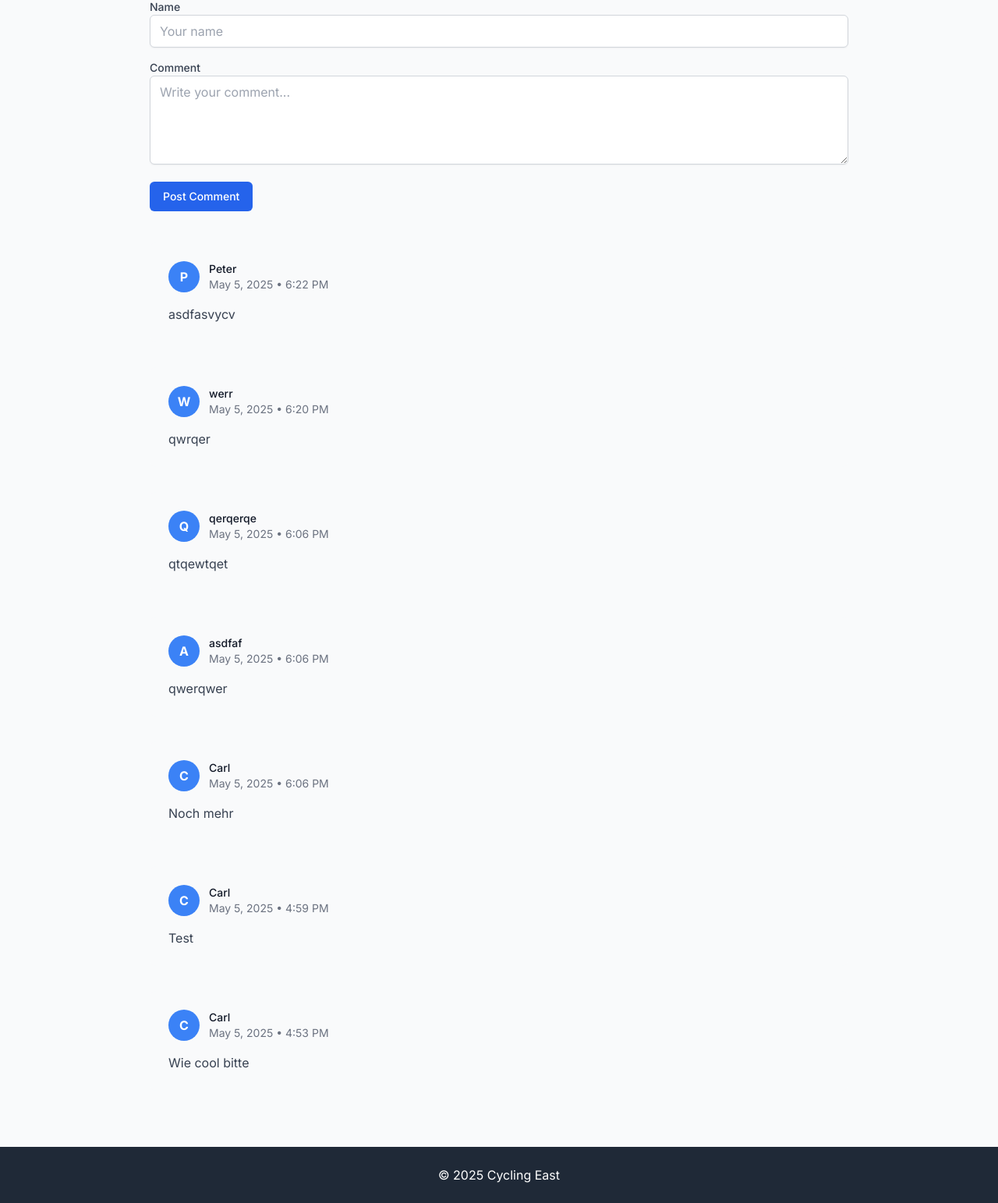
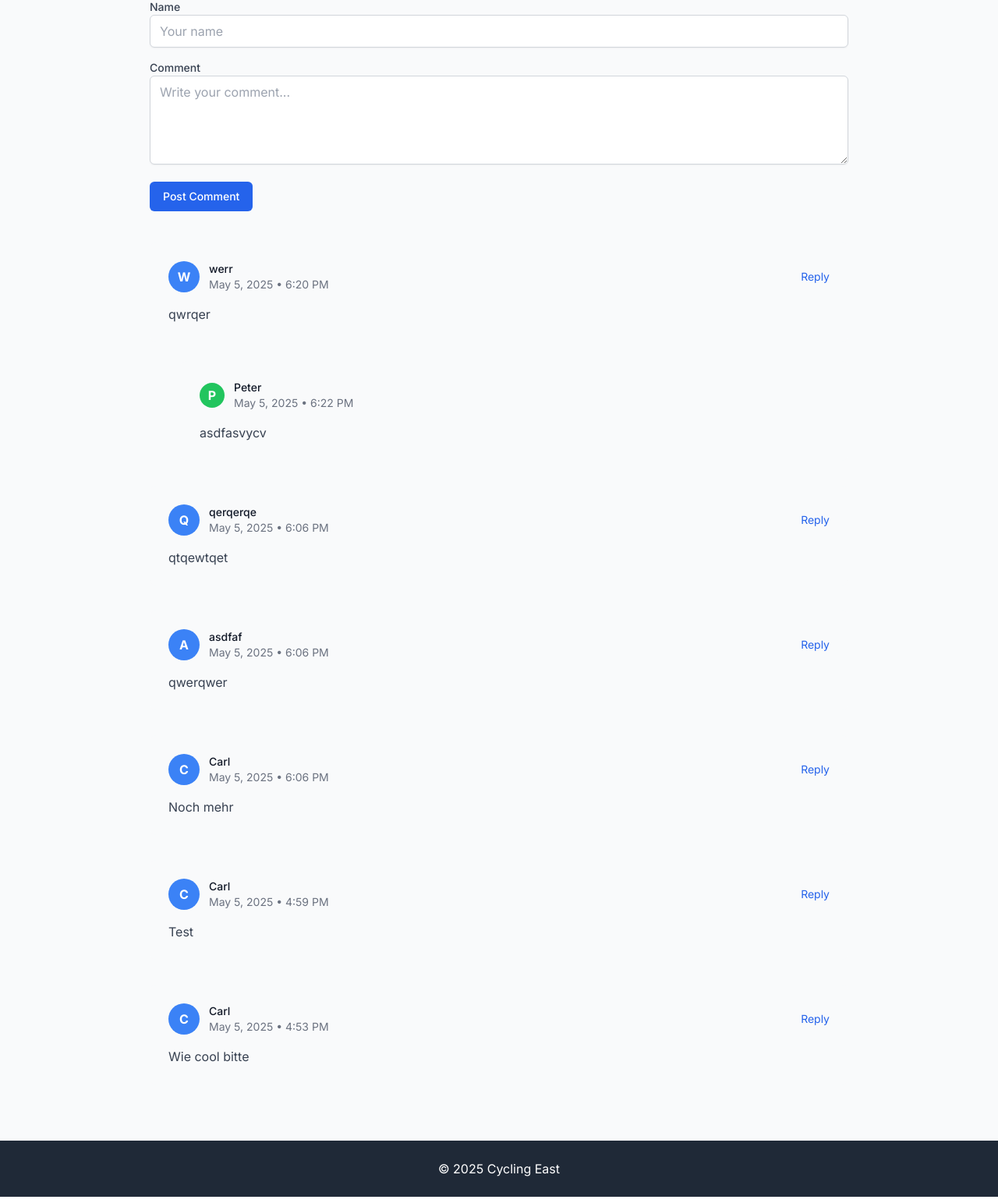
Before and after one commit to helixyte/tracknblog, a Django app: page /post/1/ in a window 1280 px wide. Shown: the part 1034-2577 px from the top of the page at 78% size. Run offline with Django 4.2, Linux system fonts and the light colour scheme; data comes from the database, SQL or seed files in the repository; both versions use the stored data as it was after the commit; some libraries are stand-ins or nearby versions.

Commit message:
Nested comments work.

```diff
--- a/blog/forms.py
+++ b/blog/forms.py
@@ -3,16 +3,27 @@ from django import forms
 from .models import Comment
 
 class CommentForm(forms.ModelForm):
+    parent = forms.ModelChoiceField(
+        queryset=Comment.objects.all(),
+        widget=forms.HiddenInput,
+        required=False
+    )
+
     class Meta:
         model = Comment
-        fields = ['name', 'content']
+        fields = ['name', 'content', 'parent']
         widgets = {
-            'name': forms.TextInput(attrs={'class': 'w-full px-3 py-2 border border-gray-300 rounded-md shadow-sm focus:outline-none focus:ring-blue-500 focus:border-blue-500', 'placeholder': 'Your name'}),
-            # 'email': forms.EmailInput(attrs={'class': 'w-full px-3 py-2 border border-gray-300 rounded-md shadow-sm focus:outline-none focus:ring-blue-500 focus:border-blue-500', 'placeholder': 'Your email'}),
-            'content': forms.Textarea(attrs={'class': 'w-full px-3 py-2 border border-gray-300 rounded-md shadow-sm focus:outline-none focus:ring-blue-500 focus:border-blue-500', 'rows': 4, 'placeholder': 'Write your comment...'}),
+            'name': forms.TextInput(attrs={
+                'class': 'w-full px-3 py-2 border border-gray-300 rounded-md shadow-sm focus:outline-none focus:ring-blue-500 focus:border-blue-500',
+                'placeholder': 'Your name'
+            }),
+            'content': forms.Textarea(attrs={
+                'class': 'w-full px-3 py-2 border border-gray-300 rounded-md shadow-sm focus:outline-none focus:ring-blue-500 focus:border-blue-500',
+                'rows': 4,
+                'placeholder': 'Write your comment...'
+            }),
         }
         labels = {
             'name': 'Name',
-            # 'email': 'Email (won\'t be published)',
             'content': 'Comment',
         }
--- a/blog/models.py
+++ b/blog/models.py
@@ -43,13 +43,17 @@ class BlogImage(models.Model):
 class Comment(models.Model):
     blog_post = models.ForeignKey(BlogPost, related_name='comments', on_delete=models.CASCADE)
     name = models.CharField(max_length=80)
-    # email = models.EmailField()
     content = models.TextField()
     created_at = models.DateTimeField(auto_now_add=True)
-    approved = models.BooleanField(default=True)  # You can make this False if you want to moderate comments
+    approved = models.BooleanField(default=True)
+    parent = models.ForeignKey('self', null=True, blank=True, on_delete=models.CASCADE, related_name='replies')
 
     class Meta:
         ordering = ['-created_at']
 
     def __str__(self):
         return f"Comment by {self.name} on {self.blog_post.title}"
+
+    @property
+    def is_reply(self):
+        return self.parent is not None
--- a/blog/views.py
+++ b/blog/views.py
@@ -43,7 +43,8 @@ class BlogDetailView(DetailView):
 
         # Add comment form and comments to context
         context['comment_form'] = CommentForm()
-        context['comments'] = blog_post.comments.filter(approved=True)
+        # Only get top-level comments (no parent)
+        context['comments'] = blog_post.comments.filter(approved=True, parent=None)
         return context
 
 def post_comment(request, pk):
@@ -55,7 +56,7 @@ def post_comment(request, pk):
         if form.is_valid():
             comment = form.save(commit=False)
             comment.blog_post = blog_post
-            comment.save()
+            comment.save()  # Let Django handle the parent assignment
             return redirect('blog_detail', pk=blog_post.pk)
 
     # If form is not valid, return to blog post page with form errors
--- a/templates/blog/blog_detail.html
+++ b/templates/blog/blog_detail.html
@@ -66,9 +66,9 @@
             <h2 class="text-2xl font-bold text-gray-900 mb-6">Comments</h2>
 
             <!-- Comment Form -->
-            <div class="mb-10">
+            <div class="mb-10" id="comment-form-container">
                 <h3 class="text-lg font-semibold mb-4">Leave a Comment</h3>
-                <form method="post" action="{% url 'post_comment' pk=blog_post.pk %}" class="space-y-4">
+                <form method="post" action="{% url 'post_comment' pk=blog_post.pk %}" class="space-y-4" id="comment-form">
                     {% csrf_token %}
 
                     {% if comment_form.errors %}
@@ -109,9 +109,14 @@
                         {{ comment_form.content }}
                     </div>
 
+                    {{ comment_form.parent }}
+
                     <div>
                         <button type="submit" class="inline-flex items-center px-4 py-2 border border-transparent text-sm font-medium rounded-md text-white bg-blue-600 hover:bg-blue-700 focus:outline-none focus:ring-2 focus:ring-offset-2 focus:ring-blue-500">
                             Post Comment
+                        </button>
+                        <button type="button" id="cancel-reply" class="ml-2 inline-flex items-center px-4 py-2 border border-gray-300 text-sm font-medium rounded-md text-gray-700 bg-white hover:bg-gray-50 focus:outline-none focus:ring-2 focus:ring-offset-2 focus:ring-blue-500 hidden">
+                            Cancel Reply
                         </button>
                     </div>
                 </form>
@@ -121,6 +126,7 @@
             {% if comments %}
                 <div class="space-y-8">
                     {% for comment in comments %}
+                        <div class="comment" id="comment-{{ comment.id }}">
                             <div class="bg-gray-50 p-6 rounded-lg">
                                 <div class="flex items-center justify-between mb-4">
                                     <div class="flex items-center">
@@ -134,10 +140,40 @@
                                             <p class="text-sm text-gray-500">{{ comment.created_at|date:"F j, Y • g:i A" }}</p>
                                         </div>
                                     </div>
+                                    <button class="reply-button text-sm text-blue-600 hover:text-blue-800" data-comment-id="{{ comment.id }}" data-comment-author="{{ comment.name }}">
+                                        Reply
+                                    </button>
                                 </div>
                                 <div class="text-gray-700">
                                     {{ comment.content|linebreaks }}
                                 </div>
+                            </div>
+
+                            <!-- Replies to this comment -->
+                            {% if comment.replies.exists %}
+                                <div class="ml-10 mt-6 space-y-6">
+                                    {% for reply in comment.replies.all %}
+                                        <div class="bg-gray-50 p-6 rounded-lg">
+                                            <div class="flex items-center justify-between mb-4">
+                                                <div class="flex items-center">
+                                                    <div class="flex-shrink-0">
+                                                        <div class="w-8 h-8 bg-green-500 rounded-full flex items-center justify-center text-white font-bold">
+                                                            {{ reply.name|first|upper }}
+                                                        </div>
+                                                    </div>
+                                                    <div class="ml-3">
+                                                        <p class="text-sm font-medium text-gray-900">{{ reply.name }}</p>
+                                                        <p class="text-sm text-gray-500">{{ reply.created_at|date:"F j, Y • g:i A" }}</p>
+                                                    </div>
+                                                </div>
+                                            </div>
+                                            <div class="text-gray-700">
+                                                {{ reply.content|linebreaks }}
+                                            </div>
+                                        </div>
+                                    {% endfor %}
+                                </div>
+                            {% endif %}
                         </div>
                     {% endfor %}
                 </div>
@@ -219,6 +255,54 @@
         updateSlider();
     });
 
+    // Comment reply functionality
+    document.addEventListener('DOMContentLoaded', function() {
+        const commentForm = document.getElementById('comment-form');
+        const commentFormContainer = document.getElementById('comment-form-container');
+        const parentField = document.querySelector('input[name="parent"]');
+        const cancelReplyButton = document.getElementById('cancel-reply');
+        const commentHeading = commentFormContainer.querySelector('h3');
+        const originalFormLocation = commentFormContainer.parentNode;
+        const originalHeadingText = commentHeading.textContent;
+
+        // Handle reply button clicks
+        document.addEventListener('click', function(e) {
+            if (e.target.classList.contains('reply-button')) {
+                const commentId = e.target.dataset.commentId;
+                const commentAuthor = e.target.dataset.commentAuthor;
+                const commentDiv = document.getElementById(`comment-${commentId}`);
+
+                // Set the parent ID
+                parentField.value = commentId;
+
+                // Update the heading to show "Replying to..."
+                commentHeading.textContent = `Replying to ${commentAuthor}`;
+
+                // Move the form after the comment
+                commentDiv.appendChild(commentFormContainer);
+
+                // Show cancel button
+                cancelReplyButton.classList.remove('hidden');
+
+                // Scroll to the form
+                commentFormContainer.scrollIntoView({ behavior: 'smooth', block: 'center' });
+            }
+        });
+
+        // Handle cancel reply
+        cancelReplyButton.addEventListener('click', function() {
+            // Reset the form
+            parentField.value = '';
+            commentHeading.textContent = originalHeadingText;
+
+            // Move the form back to its original location
+            originalFormLocation.insertBefore(commentFormContainer, originalFormLocation.childNodes[0]);
+
+            // Hide cancel button
+            cancelReplyButton.classList.add('hidden');
+        });
+    });
+
     // Initialize the map if blog post has location
     {% if blog_post.has_location %}
     document.addEventListener('DOMContentLoaded', function() {
```
Also changed, not shown: blog/migrations/0005_comment_parent.py (added), db.sqlite3. Lines whose indentation alone changed are shown as unchanged.
